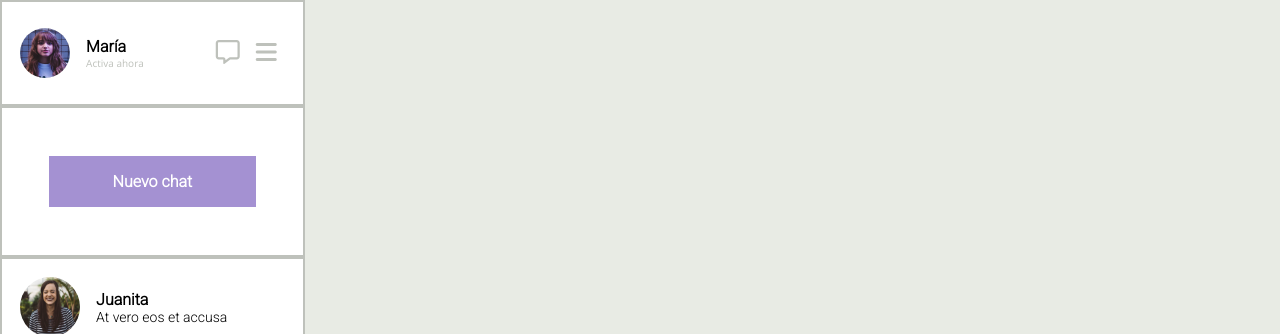
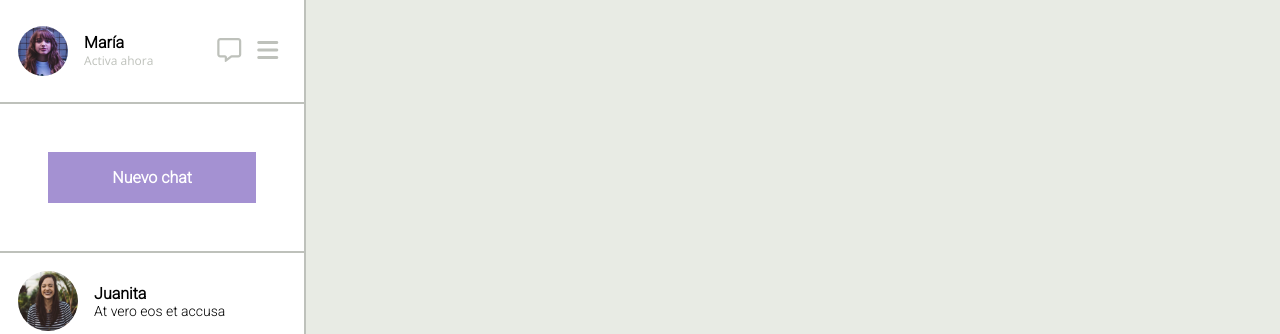
Before and after one commit to pramirezd/desafio1-cssavanzado, a plain HTML site: page index.html in a window 1280 px wide. Shown: the top 334 px of the page. Drawn offline with nearby package versions, Linux system fonts and the light colour scheme.

Commit message:
Nueva configuracion de bordes en contenedor de contactos

```diff
--- a/assets/css/styles.css
+++ b/assets/css/styles.css
@@ -11,6 +11,8 @@ main{
     display: flex;
     flex-direction: column;
     width: 25rem;
+    border-right: 2px solid #bec1bb;
+    border-bottom: 2px solid #bec1bb;
 }
 
 .user-main{
@@ -19,7 +21,6 @@ main{
     justify-content: space-between;
     align-items: center;
     padding: 1.13rem;
-    border: 2px solid #bec1bb;
 }
 
 .user-info{
@@ -48,7 +49,7 @@ main{
 .user-status{
     margin: 0;
     font-family: 'Open Sans';
-    font-size: 10px;
+    font-size: 12px;
     color: #bec1bb;
 }
 
@@ -70,7 +71,7 @@ main{
     display: flex;
     justify-content: center;
     align-items: center;
-    border: 2px solid #bec1bb;
+    border-top: 2px solid #bec1bb;
 }
 
 .btn-new-chat{
@@ -92,7 +93,7 @@ main{
     display: flex;
     flex-direction: row;
     padding: 1.13rem;
-    border: 2px solid #bec1bb;
+    border-top: 2px solid #bec1bb;
 }
 
 .client-online{
@@ -142,7 +143,5 @@ main{
     font-size: 16px;
     font-weight: normal;
     text-align: center;
-    /* padding-left: 40rem;
-    padding-right: 40rem; */
     margin: 0;
 }
```
